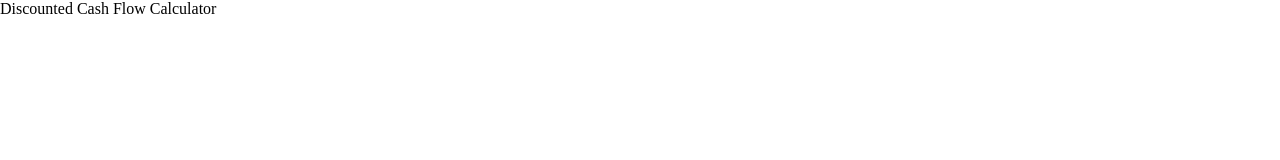
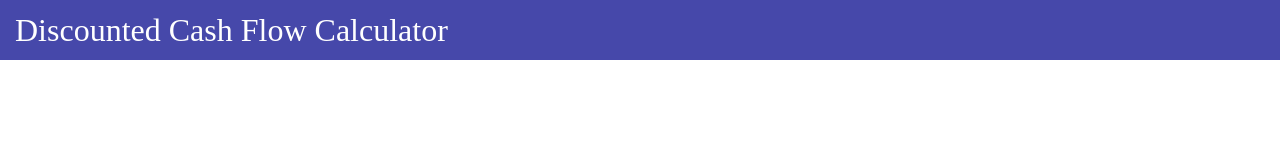
Before and after one commit to gavinv-m/13-discounted-cash-flow-calculator, a website built with webpack: page dist/index.html in a window 1280 px wide. Built offline with nearby package versions, Linux system fonts and the light colour scheme; no server answers.

Commit message:
Style heading

```diff
--- a/src/styles/styles.css
+++ b/src/styles/styles.css
@@ -1,3 +1,9 @@
+:root {
+  font-size: 16px;
+  --font-family: 'Helvetica Neue Light', 'Nimbus Sans Regular', sans-serif,
+    system-ui;
+}
+
 * {
   box-sizing: border-box;
   margin: 0;
@@ -24,14 +30,34 @@ body {
   grid-template-rows: 1fr;
 }
 
+@font-face {
+  font-family: 'Helvetica Neue Light';
+  src: url(../interface-logic/assets/fonts/helveticaneuelight-webfont.woff2),
+    url(../interface-logic/assets/fonts/helveticaneuelight-webfont.woff);
+}
+
+@font-face {
+  font-family: 'Nimbus Sans Regular';
+  src: url(../interface-logic/assets/fonts/nimbussanl-reg-webfont.woff2),
+    url(../interface-logic/assets/fonts/nimbussanl-reg-webfont.woff);
+}
+
 footer {
   grid-column: 1 / 2;
   grid-row: 3 / 4;
 }
 
 header {
+  background-color: #4648aa;
+  color: #fff;
+  font-size: 2rem;
   grid-column: 1 / 2;
   grid-row: 1 / 2;
+
+  /* Text: */
+  display: flex;
+  align-items: center;
+  padding-left: 15px;
 }
 
 #sidebar {
```
Also changed, not shown: src/interface-logic/assets/fonts/helveticaneuelight-webfont.woff (added), src/interface-logic/assets/fonts/helveticaneuelight-webfont.woff2 (added), src/interface-logic/assets/fonts/nimbussanl-reg-webfont.woff (added), src/interface-logic/assets/fonts/nimbussanl-reg-webfont.woff2 (added).
